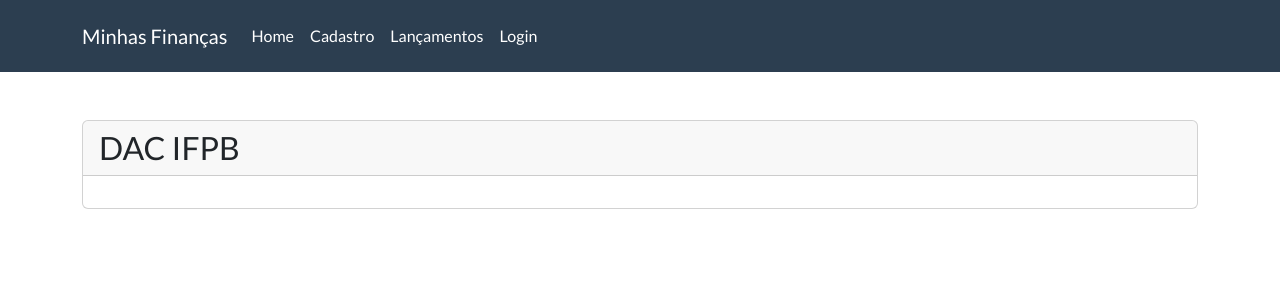
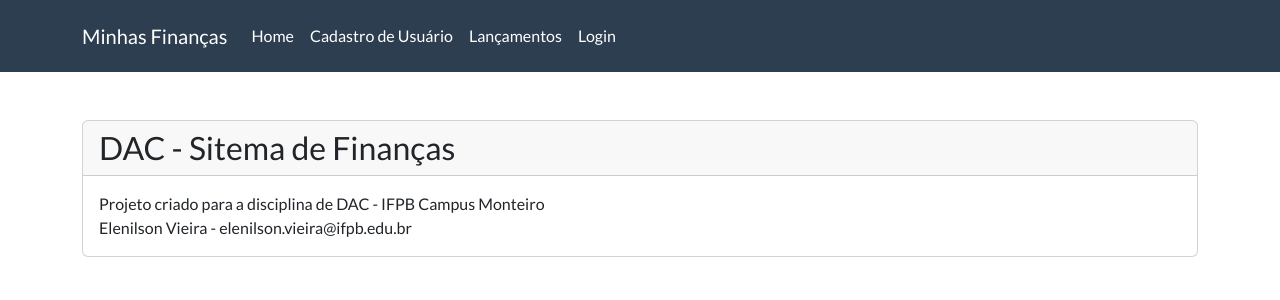
Before and after one commit to elenilsonvieira/myfinances-front, a React (Create React App) app: page / in a window 1280 px wide. Shown: the top 300 px of the page. Built offline with nearby package versions, Linux system fonts and the light colour scheme.

Commit message:
Modificado o react-router-dom para a versão 5.1.2

```diff
--- a/package.json
+++ b/package.json
@@ -9,7 +9,7 @@
     "bootswatch": "^5.1.3",
     "react": "^18.0.0",
     "react-dom": "^18.0.0",
-    "react-router-dom": "^6.3.0",
+    "react-router-dom": "^5.1.2",
     "react-scripts": "5.0.0",
     "web-vitals": "^2.1.4"
   },
--- a/src/components/NavBar.js
+++ b/src/components/NavBar.js
@@ -16,9 +16,9 @@ function Navbar(props){
           <div className="collapse navbar-collapse" id="navbarResponsive">
             <ul className="navbar-nav">
                 <NavbarItem href="/" label="Home" />
-                <NavbarItem href="/" label="Cadastro" />
+                <NavbarItem href="/createUser" label="Cadastro de Usuário" />
                 <NavbarItem href="/" label="Lançamentos" />
-                <NavbarItem href="/" label="Login" />
+                <NavbarItem href="/login" label="Login" />
             </ul>
             </div>
         </div>
--- a/src/main/AppRoutes.js
+++ b/src/main/AppRoutes.js
@@ -1,5 +1,5 @@
 import React from "react";
-import { Route, BrowserRouter, Routes } from "react-router-dom";
+import { Route, BrowserRouter } from "react-router-dom";
 
 import Home from "../screens/home/Home";
 import Login from '../screens/login/Login';
@@ -7,13 +7,11 @@ import CreateUser from '../screens/createUser/CreateUser';
 
 function AppRoutes() {
    return(
-       <BrowserRouter>
-        <Routes>
-           <Route element = { <Home /> }  path="/" exact />
-           <Route element = { <Login /> }  path="/login" />
-           <Route element = { <CreateUser /> }  path="/createUser" />
-        </Routes>
-       </BrowserRouter>
+      <BrowserRouter>
+         <Route component = { Home }  path="/" exact />
+         <Route component = { Login }  path="/login" />
+         <Route component = { CreateUser }  path="/createUser" />
+      </BrowserRouter>
    );
 }
 
--- a/src/screens/createUser/CreateUser.js
+++ b/src/screens/createUser/CreateUser.js
@@ -1,10 +1,12 @@
 import React from 'react'
 import './CreateUser.css';
+
+import { withRouter  } from 'react-router-dom';
 
 import Card from '../../components/Card'
 import FormGroup from '../../components/FormGroup'
 
-export default class CreateUser extends React.Component{
+class CreateUser extends React.Component{
 
     state = {
         name : '',
@@ -18,7 +20,7 @@ export default class CreateUser extends React.Component{
     }
 
     cancel = () => {
-        console.log('cancel');
+        this.props.history.push('/');
     }
 
     render(){
@@ -70,3 +72,5 @@ export default class CreateUser extends React.Component{
         )
     }
 }
+
+export default withRouter(CreateUser);
--- a/src/screens/home/Home.js
+++ b/src/screens/home/Home.js
@@ -8,8 +8,16 @@ export default class Home extends React.Component{
     render(){
         return (
             <div className='container'>
-                <Card title="DAC IFPB">
-
+                <Card title="DAC - Sitema de Finanças">
+                    <div className="row">
+                        <div className="col-lg-12">
+                            <div className="bs-component">
+                                <label>Projeto criado para a disciplina de DAC - IFPB Campus Monteiro</label>
+                                <br />
+                                <label>Elenilson Vieira - elenilson.vieira@ifpb.edu.br</label>
+                            </div>
+                        </div>
+                    </div>
                 </Card>
             </div>
         )
--- a/src/screens/login/Login.js
+++ b/src/screens/login/Login.js
@@ -1,10 +1,12 @@
 import React from 'react';
 import './Login.css';
+
+import { withRouter  } from 'react-router-dom';
 
 import Card from '../../components/Card';
 import FormGroup from '../../components/FormGroup';
 
-export default class Login extends React.Component {
+class Login extends React.Component {
 
   state = {
     email: '',
@@ -14,6 +16,10 @@ export default class Login extends React.Component {
   login = () => {
     console.log('Email: ', this.state.email);
     console.log('Password: ', this.state.password);
+  }
+
+  createUser = () => {
+    this.props.history.push('/createUser');
   }
 
   render(){
@@ -38,7 +44,7 @@ export default class Login extends React.Component {
                             value={this.state.password} onChange={(e) => this.setState({password: e.target.value})} />
                         </FormGroup>
                         <button className='btn btn-success' onClick={this.login}>Entrar</button>
-                        <button className='btn btn-danger'>Cadastrar</button>
+                        <button className='btn btn-danger' onClick={this.createUser}>Cadastrar</button>
                       </fieldset>
                     </div>
                   </div>
@@ -59,3 +65,5 @@ export default class Login extends React.Component {
   };
 
 }
+
+export default withRouter (Login);
```
Also changed, not shown: 2 other files (tests, documents, lock files or other folders).
